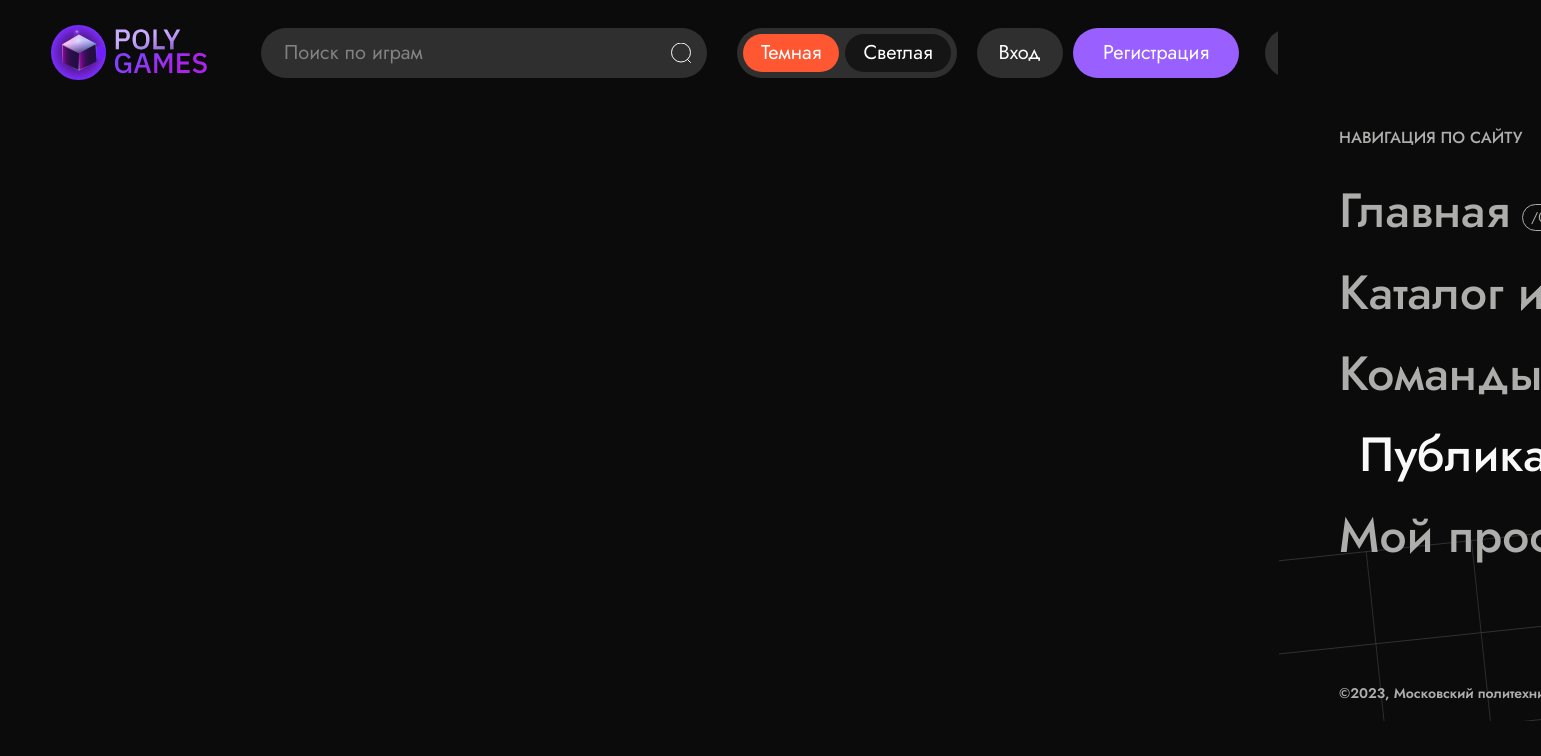
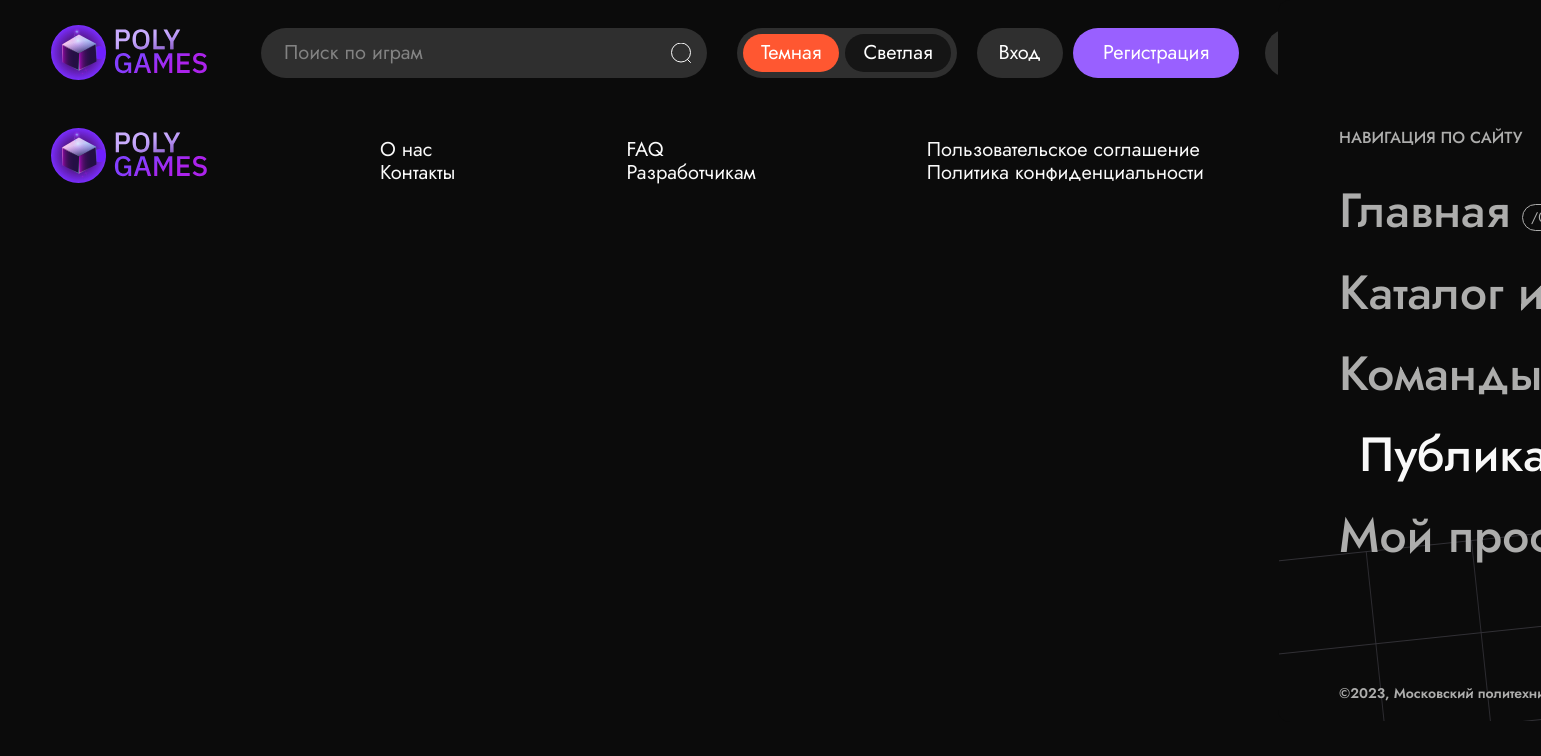
Before and after one commit to kr-shreyder/-, a React app in the folder frontend/: page /post-form in a window 1280 px wide. Shown: the top 756 px of the page, 1541 px wide, since content can reach past the window. Built offline with nearby package versions, Linux system fonts and the light colour scheme.

Commit message:
add footer

```diff
--- a/frontend/src/components/App.jsx
+++ b/frontend/src/components/App.jsx
@@ -1,44 +1,45 @@
-import './App.scss'
-import React, {useState} from 'react'
-import Header from './Header/Header';
-import Home from '../views/Home/Home';
-import Profile from '../views/Profile/Profile'
-import Catalog from '../views/Catalog/Catalog'
-import TeamsPage from '../views/TeamsPage/TeamsPage'
-import Auth from '../views/Auth/Auth'
-import PostForm from '../views/PostForm/PostForm'
-import { BrowserRouter, Route, Routes } from 'react-router-dom';
-import Registration from '../views/Registration/Registration';
-import MenuWindow from './MenuWindow/MenuWindow';
+import "./App.scss";
+import React, { useState } from "react";
+import Header from "./Header/Header";
+import Footer from "./Footer/Footer";
+import Home from "../views/Home/Home";
+import Profile from "../views/Profile/Profile";
+import Catalog from "../views/Catalog/Catalog";
+import TeamsPage from "../views/TeamsPage/TeamsPage";
+import Auth from "../views/Auth/Auth";
+import PostForm from "../views/PostForm/PostForm";
+import { BrowserRouter, Route, Routes } from "react-router-dom";
+import Registration from "../views/Registration/Registration";
+import MenuWindow from "./MenuWindow/MenuWindow";
 
 const App = () => {
   const [isMenuOpen, setIsMenuOpen] = useState(false);
 
   const openMenu = () => {
     setIsMenuOpen(true);
-    }
+  };
 
   const closeMenu = () => {
     setIsMenuOpen(false);
-    }
+  };
   return (
-        <div className='app'>
-            {isMenuOpen && <div className="jumbo jumbo--dark">
-            </div>}
+    <div className="app">
+      {isMenuOpen && <div className="jumbo jumbo--dark"></div>}
       <BrowserRouter>
-                <div className={isMenuOpen?'screen screen--left':'screen'}>
-                    <Header openMenu={openMenu}/>
+        <div className={isMenuOpen ? "screen screen--left" : "screen"}>
+          <Header openMenu={openMenu} />
           <Routes>
-                        <Route path="/" element={<Home/>}/>
-                        <Route path="/profile" element={<Profile/>}/>
-                        <Route path="/games" element={<Catalog/>}/>
-                        <Route path="/teams" element={<TeamsPage/>}/>
-                        <Route path="/auth" element={<Auth/>}/>
-                        <Route path="/register" element={<Registration/>}/>
-                        <Route path="/post-form" element={<PostForm/>}/>
+            <Route path="/" element={<Home />} />
+            <Route path="/profile" element={<Profile />} />
+            <Route path="/games" element={<Catalog />} />
+            <Route path="/teams" element={<TeamsPage />} />
+            <Route path="/auth" element={<Auth />} />
+            <Route path="/register" element={<Registration />} />
+            <Route path="/post-form" element={<PostForm />} />
           </Routes>
+          <Footer />
         </div>
-                <MenuWindow isOpen={isMenuOpen} closeMenu={closeMenu}/>
+        <MenuWindow isOpen={isMenuOpen} closeMenu={closeMenu} />
       </BrowserRouter>
     </div>
   );
--- /dev/null
+++ b/frontend/src/components/Footer/Footer.jsx
@@ -0,0 +1,52 @@
+import React from "react";
+import "./Footer.scss";
+import logo from "@assets/logo.svg";
+import vk from "@assets/vk.svg";
+import tg from "@assets/tg.svg";
+
+const Footer = () => {
+  return (
+    <footer className="footer">
+      <div className="footer__wrapper">
+        <ul className="footer__details">
+          <li>
+            <img
+              src={logo}
+              alt="PolyGames Logo Image"
+              className="aside-settings__icon"
+            />
+          </li>
+          <li>
+            <p>
+              О нас
+              <br />
+              Контакты
+            </p>
+          </li>
+          <li>
+            <p>
+              FAQ
+              <br />
+              Разработчикам
+            </p>
+          </li>
+          <li>
+            <p>
+              Пользовательское соглашение
+              <br />
+              Политика конфиденциальности
+            </p>
+          </li>
+          <li>
+            <div className="footer__social">
+              <img src={vk} alt="Иконка VK" />
+              <img src={tg} alt="Иконка TG" />
+            </div>
+          </li>
+        </ul>
+      </div>
+    </footer>
+  );
+};
+
+export default Footer;
--- /dev/null
+++ b/frontend/src/components/Footer/Footer.scss
@@ -0,0 +1,26 @@
+footer {
+	font-size: 20px;
+	background-color: #0b0b0b;
+	max-width: 1440px;
+	margin: 0 auto;
+	width: 1440px;
+	padding: 24px 50px;
+}
+
+.footer__details {
+	display: flex;
+	align-items: center;
+	gap: 30px;
+	list-style: none;
+	padding: 0;
+	justify-content: space-between;
+}
+
+.footer__social {
+	display: flex;
+	align-items: center;
+	gap: 30px;
+	list-style: none;
+	padding: 0;
+	justify-content: space-between;
+}
```
Also changed, not shown: frontend/src/assets/tg.svg (added), frontend/src/assets/vk.svg (added). Lines whose indentation alone changed are shown as unchanged.
